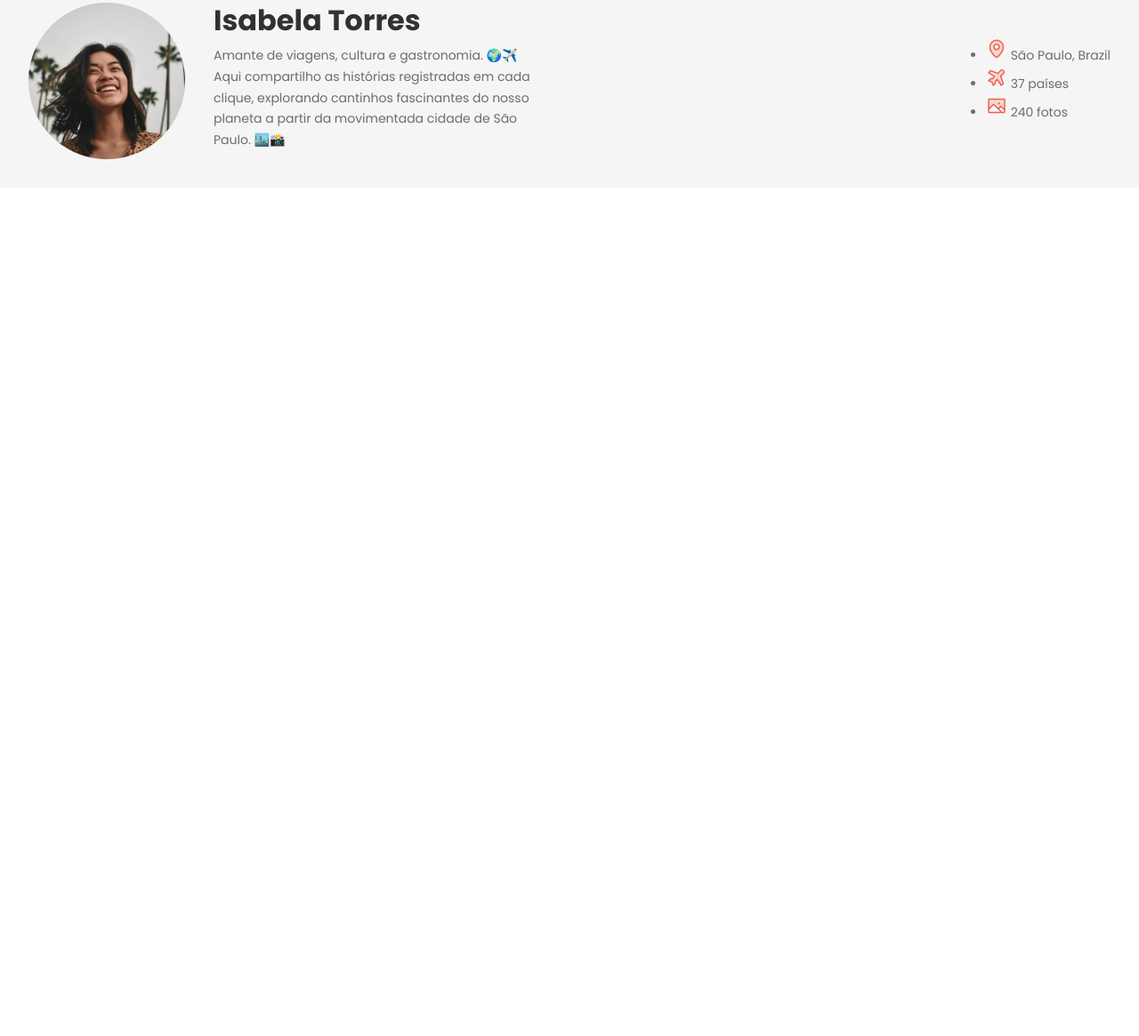
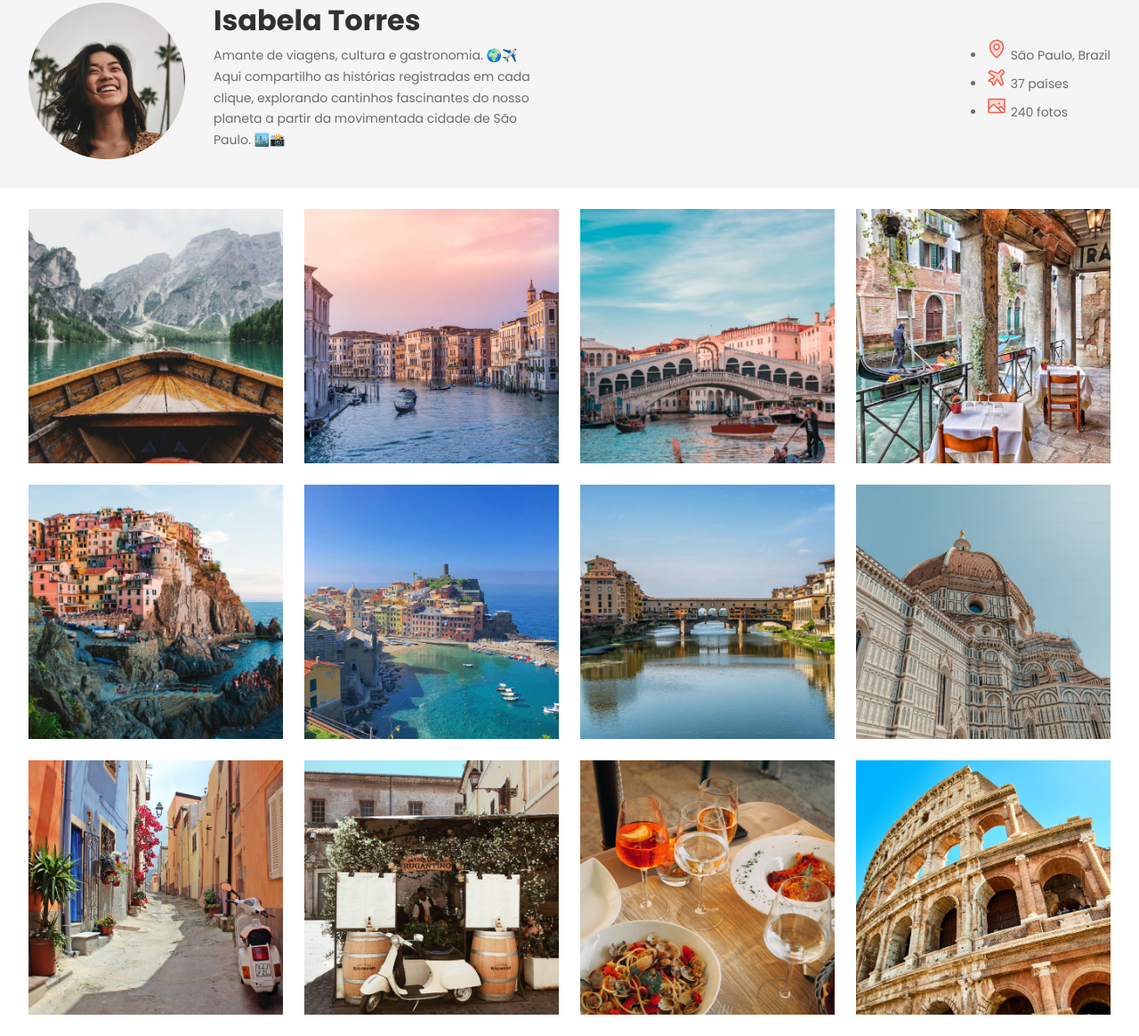
Before and after one commit to joao12243/Travelgram, a plain HTML site: page index.html in a window 1280 px wide. Shown: the part 125-1290 px from the top of the page at 89% size. Before the commit the page ends 800 px from the top, so only its background shows below. Drawn offline with Linux system fonts and the light colour scheme; a web font is replaced by a local one.

Commit message:
main gallery

```diff
--- a/index.html
+++ b/index.html
@@ -1,14 +1,17 @@
 <!DOCTYPE html>
 <html lang="pt-br">
+
 <head>
     <link rel="preconnect" href="https://fonts.googleapis.com">
     <link rel="preconnect" href="https://fonts.gstatic.com" crossorigin>
-    <link href="https://fonts.googleapis.com/css2?family=Alice&family=Poppins:wght@400;700&display=swap" rel="stylesheet">
+    <link href="https://fonts.googleapis.com/css2?family=Alice&family=Poppins:wght@400;700&display=swap"
+        rel="stylesheet">
     <meta charset="UTF-8">
     <meta name="viewport" content="width=device-width, initial-scale=1.0">
     <title>Travelgram | Perfil de viagem </title>
     <link rel="stylesheet" href="styles/index.css">
 </head>
+
 <body>
     <div class="bg-surface-color">
         <nav class="container">
@@ -38,7 +41,8 @@
                         <h1> Isabela Torres</h1>
                         <p>
                             Amante de viagens, cultura e gastronomia. 🌍✈️<br>
-                        Aqui compartilho as histórias registradas em cada clique, explorando cantinhos fascinantes do nosso planeta a partir da movimentada cidade de São Paulo. 🏙️📸
+                            Aqui compartilho as histórias registradas em cada clique, explorando cantinhos fascinantes
+                            do nosso planeta a partir da movimentada cidade de São Paulo. 🏙️📸
                         </p>
                     </div>
                 </div>
@@ -59,5 +63,22 @@
             </div>
         </header>
     </div>
+
+    <main class="container">
+        <img src="assets/images/Image 01.png" alt="">
+        <img src="assets/images/Image 02.png" alt="">
+        <img src="assets/images/Image 03.png" alt="">
+        <img src="assets/images/Image 04.png" alt="">
+        <img src="assets/images/Image 05.png" alt="">
+        <img src="assets/images/Image 06.png" alt="">
+        <img src="assets/images/Image 07.png" alt="">
+        <img src="assets/images/Image 08.png" alt="">
+        <img src="assets/images/Image 09.png" alt="">
+        <img src="assets/images/Image 10.png" alt="">
+        <img src="assets/images/Image 11.png" alt="">
+        <img src="assets/images/Image 12.png" alt="">
+
+    </main>
 </body>
+
 </html>
--- a/styles/index.css
+++ b/styles/index.css
@@ -1,3 +1,4 @@
 @import url(global.css);
 @import url(nav.css);
 @import url(header.css);
+@import url(main.css);
--- /dev/null
+++ b/styles/main.css
@@ -0,0 +1,12 @@
+main {
+    display: flex;
+    flex-wrap: wrap;
+    gap: 24px;
+    padding-block: 24px;
+}
+
+main img {
+    width: 286px;
+    height: 286px;
+    object-fit: cover;
+}
```
Lines whose indentation alone changed are shown as unchanged.
